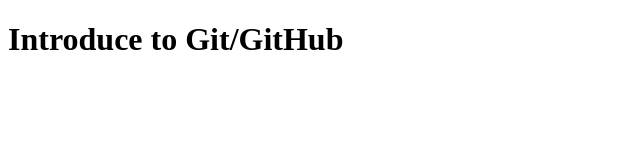
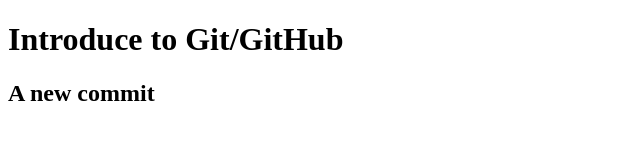
Before and after one commit to NycoChavanoud/Hello-World, a plain HTML site: page index.html in a window 1280 px wide. Shown: the whole page, without its empty margins (0-640 px from the left). Drawn offline with Linux system fonts and the light colour scheme.

Commit message:
add h2
I add title h2

```diff
--- a/index.html
+++ b/index.html
@@ -8,6 +8,7 @@
 </head>
 <body>
     <h1> Introduce to Git/GitHub </h1>
+    <h2> A new commit </h2>
 
 </body>
 </html>
```
